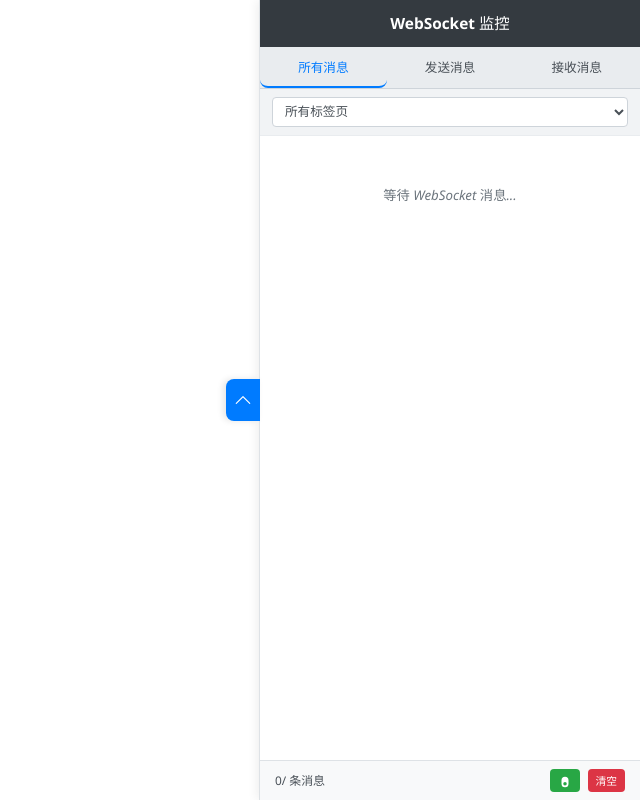
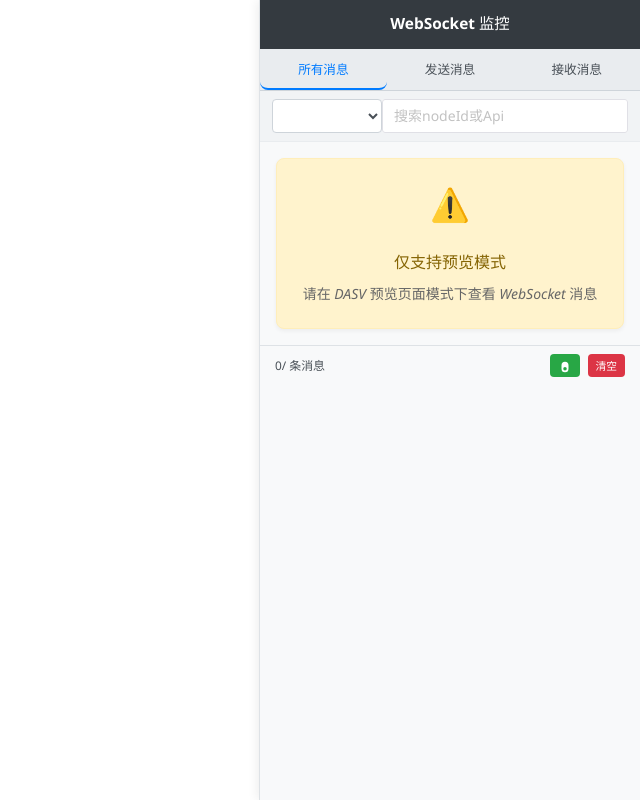
Before and after one commit to Coeur101/websocket-extension, a Vue app: page / in a window 1280 px wide. Shown: the whole page, without its empty margins (640-1280 px from the left). Built offline with nearby package versions, Linux system fonts and the light colour scheme.

Commit message:
feat: 添加页面状态ui

```diff
--- a/package.json
+++ b/package.json
@@ -10,6 +10,7 @@
     "preview": "vite preview"
   },
   "dependencies": {
+    "@vueuse/core": "^13.2.0",
     "dotenv": "^16.5.0",
     "vue": "^3.3.4"
   },
@@ -24,6 +25,7 @@
     "eslint-plugin-vue": "^9.9.0",
     "naive-ui": "^2.41.0",
     "prettier": "^2.8.4",
+    "sass": "^1.89.0",
     "typescript": "^5.0.2",
     "vite": "^4.4.6"
   }
--- a/src/App.vue
+++ b/src/App.vue
@@ -1,19 +1,8 @@
 <template>
   <div id="websocket-sidebar-container" :class="{ 'sidebar-visible': isOpen, 'sidebar-hidden': !isOpen }">
-    <button @click="toggleSidebar" class="toggle-button" :title="isOpen ? '收起面板' : '展开面板'">
-      <svg v-if="isOpen" xmlns="http://www.w3.org/2000/svg" width="16" height="16" fill="currentColor"
-        class="bi bi-chevron-right" viewBox="0 0 16 16">
-        <path fill-rule="evenodd"
-          d="M4.646 1.646a.5.5 0 0 1 .708 0l6 6a.5.5 0 0 1 0 .708l-6 6a.5.5 0 0 1-.708-.708L10.293 8 4.646 2.354a.5.5 0 0 1 0-.708z" />
-      </svg>
-      <svg v-else xmlns="http://www.w3.org/2000/svg" width="16" height="16" fill="currentColor"
-        class="bi bi-chevron-left" viewBox="0 0 16 16">
-        <path fill-rule="evenodd"
-          d="M11.354 1.646a.5.5 0 0 1 0 .708L5.707 8l5.647 5.646a.5.5 0 0 1-.708.708l-6-6a.5.5 0 0 1 0-.708l6-6a.5.5 0 0 1 .708 0z" />
-      </svg>
-    </button>
     <div class="sidebar-content">
       <h3>WebSocket 监控</h3>
+
 
       <!-- 标签页切换器 - 消息类型 -->
       <div class="tab-switcher message-type-tabs">
@@ -26,26 +15,41 @@
 
       <!-- 标签页 URL 选择器 -->
       <div class="tab-url-filter">
-        <select v-model="activeTabUrl" class="url-select">
-          <option value="">所有标签页</option>
-          <option v-for="url in tabUrls" :key="url" :value="url">
-            {{ getHostFromUrl(url) }}
+        <select class="url-select" v-model="activeTabUrl">
+          <option v-for="tab in tabUrls" :key="tab.value" :value="tab.value">
+            {{ tab.label }}
           </option>
         </select>
-        <span class="url-count" v-if="tabUrls.length > 0">{{ tabUrls.length }} 个标签页</span>
+        <n-space vertical>
+          <n-input v-model:value="value" @change="debouncedSearch" type="text" placeholder="搜索nodeId或Api" clearable />
+        </n-space>
       </div>
-
+      <div class="empty-message preview-warning" v-if="!activeTabUrl?.includes('preview')">
+        <div class="warning-icon">⚠️</div>
+        <div class="warning-content">
+          <h4>仅支持预览模式</h4>
+          <p>请在 DASV 预览页面模式下查看 WebSocket 消息</p>
+        </div>
+      </div>
+      <template v-else>
         <!-- 消息列表 -->
         <div class="message-list-container" ref="messageListContainerRef">
+          <n-space item-style="display: flex;" align="center" justify="center">
+            <n-checkbox v-model:checked="showStatusUI" @update:checked="toggleStatusUI">
+              显示状态UI
+            </n-checkbox>
+          </n-space>
           <div v-if="filteredMessages.length === 0" class="empty-message">
-          {{ activeMessageTab === 'all' ? '等待 WebSocket 消息...' : `没有${activeMessageTab === 'send' ? '发送' : '接收'}的消息` }}
+            {{ activeMessageTab === 'all' ? '等待 WebSocket 消息...' : `没有${activeMessageTab === 'send' ? '发送' : '接收'}的消息`
+            }}
           </div>
           <div v-for="(msg, index) in filteredMessages" :key="msg.id || index" class="message-item"
             :class="[msg.data.direction, { 'highlight': msg.isNew }]">
             <div class="message-header">
               <span class="timestamp">{{ formatTimestamp(msg.data.timestamp) }}</span>
               <div class="message-meta">
-              <span class="direction-tag" :class="msg.data.direction">{{ getDirectionText(msg.data.direction) }}</span>
+                <span class="direction-tag" :class="msg.data.direction">{{ getDirectionText(msg.data.direction)
+                }}</span>
                 <span class="tab-host" v-if="!activeTabUrl && msg.tabUrl" :title="msg.tabUrl">{{
                   getHostFromUrl(msg.tabUrl) }}</span>
               </div>
@@ -53,13 +57,13 @@
             <div class="message-url" v-if="msg.data.url">
               <small title="WebSocket URL">连接: {{ truncateUrl(msg.data.url, 40) }}</small>
             </div>
-          <pre class="message-data" @click="copyToClipboard(msg.data.message)"
-            title="点击复制消息内容">{{ formatMessageContent(msg.data.message) }}</pre>
+            <pre class="message-data">{{ formatMessageContent(msg.data) }}</pre>
           </div>
         </div>
-
+      </template>
       <div class="sidebar-footer">
-        <span class="message-count">{{ filteredMessages.length }}/{{ messages.length }} 条消息</span>
+        <span class="message-count">{{ filteredMessages.length }}/{{ messages[activeTabUrl as string]?.length }}
+          条消息</span>
         <div class="action-buttons">
           <button @click="toggleAutoScroll" class="action-btn" :class="{ active: autoScroll }" title="自动滚动到新消息">
             <svg xmlns="http://www.w3.org/2000/svg" width="14" height="14" fill="currentColor" viewBox="0 0 16 16">
@@ -70,6 +74,7 @@
           <button @click="clearMessages" class="action-btn clear-btn" title="清空消息列表">清空</button>
         </div>
       </div>
+
     </div>
   </div>
 </template>
@@ -80,8 +85,13 @@ import type {
   WebSocketMessage,
   MessageMap,
   MessageTab,
-  MessageDirection
+  MessageDirection,
+  WebSocketMessageData,
+  SystemMessageData
 } from './types/websocket';
+import { NInput, NSpace, NCheckbox } from 'naive-ui';
+import { useFormData } from './utils/useFormData';
+import { useDebounceFn } from '@vueuse/core';
 
 // 响应式数据
 const isOpen = ref<boolean>(true);
@@ -91,8 +101,13 @@ const nextMessageId = ref<number>(0);
 const messageListContainerRef = ref<HTMLElement | null>(null);
 const autoScroll = ref<boolean>(true);
 const activeMessageTab = ref<'all' | 'send' | 'receive'>('all');
-const activeTabUrl = ref<string>('');
+const activeTabUrl = ref<string | null>(null);
 const initialTabUrl = ref<string>('');
+const tabUrls = ref<{ label: string, value: string }[]>([]);
+const value = ref<string>('');
+const searchValue = ref<string>('');
+const showStatusUI = ref(true);
+
 
 // 消息类型标签页
 const messageTabs: MessageTab[] = [
@@ -107,20 +122,24 @@ const filteredMessages = computed(() => {
     return [];
   }
 
-  return messages.value[activeTabUrl.value].filter(msg => {
+  let filterMessages = messages.value[activeTabUrl.value].filter(msg => {
     const typeMatch = activeMessageTab.value === 'all' ||
       (activeMessageTab.value === 'send' && msg.data.direction === 'send') ||
       (activeMessageTab.value === 'receive' && msg.data.direction === 'receive');
-
     return typeMatch;
   });
+
+  if (searchValue.value) {
+    filterMessages = filterMessages.filter(msg => {
+      return msg.data.message?.includes(searchValue.value)
+    })
+  }
+  return filterMessages;
 });
 
-// 计算属性：所有标签页 URL 列表
-const tabUrls = computed(() => {
-  if (!messages.value) return [];
-  return Object.keys(messages.value);
-});
+const debouncedSearch = useDebounceFn((value: string) => {
+  searchValue.value = value;
+}, 300);
 
 // 方法：根据消息类型获取消息数量
 const getMessageCountByType = (type: 'all' | 'send' | 'receive'): number => {
@@ -146,10 +165,6 @@ const getHostFromUrl = (url: string): string => {
   }
 };
 
-// 切换侧边栏
-const toggleSidebar = (): void => {
-  isOpen.value = !isOpen.value;
-};
 
 // 切换自动滚动
 const toggleAutoScroll = (): void => {
@@ -162,11 +177,17 @@ const toggleAutoScroll = (): void => {
 // 处理接收到的消息
 const handleMessage = (event: MessageEvent): void => {
   try {
-    console.log('App.vue 接收到消息:', event.source, event.data);
-
     if (event.data && event.data.source === 'content-script' && event.data.action === 'messages_loaded') {
       if (event.data.messages) {
+        if (messages.value[event.data.activeTabUrl].length !== event.data.messages[event.data.activeTabUrl].length) {
           messages.value = event.data.messages;
+
+          tabUrls.value = [{ label: '清空所有消息页', value: '' }, ...Object.keys(messages.value).map(item => {
+            return {
+              label: item,
+              value: item
+            }
+          })];
 
           if (!activeTabUrl.value && event.data.activeTabUrl) {
             activeTabUrl.value = event.data.activeTabUrl;
@@ -179,6 +200,7 @@ const handleMessage = (event: MessageEvent): void => {
 
           if (autoScroll.value) {
             scrollToTop();
+          }
         }
       }
       return;
@@ -204,7 +226,10 @@ const handleMessage = (event: MessageEvent): void => {
         (event.data.type &&
           (event.data.type === 'WEBSOCKET_MESSAGE' ||
             event.data.type === 'WEBSOCKET_CONNECTION')));
-
+    if (event.data.type === 'WEBSOCKET_URL_SEARCH') {
+      searchValue.value = event.data.searchUrl || ''
+      value.value = event.data.searchUrl || ''
+    }
     if (isWebSocketMessage) {
       processMessage(event.data);
     }
@@ -232,12 +257,12 @@ const processMessage = (receivedEvent: WebSocketMessage): void => {
       messages.value[msgTabUrl] = [];
     }
 
-    let messageToAdd: WebSocketMessage;
+    let messageToAdd: WebSocketMessage | null;
 
     const baseData = {
       id: nextMessageId.value++,
       timestamp: receivedEvent.data?.timestamp || new Date().toISOString(),
-      url: receivedEvent.data?.url,
+      url: receivedEvent.data?.url || '',
       isNew: true,
       tabUrl: msgTabUrl,
       direction: receivedEvent.data.direction,
@@ -271,13 +296,13 @@ const processMessage = (receivedEvent: WebSocketMessage): void => {
     }
 
     const isDuplicate = messages.value[msgTabUrl].some(m =>
-      m.data.message === messageToAdd.data.message &&
+      m.data.message === messageToAdd?.data.message &&
       m.data.direction === messageToAdd.data.direction &&
       Math.abs(new Date(m.data.timestamp).getTime() - new Date(messageToAdd.data.timestamp).getTime()) < 100
     );
 
     if (!isDuplicate) {
-      messages.value[msgTabUrl].unshift(messageToAdd);
+      messages.value[msgTabUrl].unshift(messageToAdd as WebSocketMessage);
       if (messages.value[msgTabUrl].length > 200) {
         messages.value[msgTabUrl].pop();
       }
@@ -287,7 +312,7 @@ const processMessage = (receivedEvent: WebSocketMessage): void => {
       }
 
       setTimeout(() => {
-        const newMsg = messages.value[msgTabUrl].find(m => m.id === messageToAdd.id);
+        const newMsg = messages.value[msgTabUrl].find(m => m.id === messageToAdd?.id);
         if (newMsg) newMsg.data.isNew = false;
       }, 1500);
     }
@@ -324,22 +349,19 @@ const truncateUrl = (url: string, maxLength: number = 40): string => {
 };
 
 // 格式化消息内容
-const formatMessageContent = (content: string): string => {
-  if (!content) return '';
-
-  try {
-    if (typeof content === 'string' && (content.startsWith('{') || content.startsWith('['))) {
-      const parsedJson = JSON.parse(content);
-      return JSON.stringify(parsedJson, null, 2);
+const formatMessageContent = (data: WebSocketMessageData | SystemMessageData): string => {
+  const { direction } = data
+  const { formSendData, formReceiveData } = useFormData()
+  if (direction === 'send') {
+    return formSendData(data.message) as string
   }
-  } catch (e) {
-    // 如果不是有效 JSON，返回原始内容
+  if (direction === 'receive') {
+    return formReceiveData(data.message) as string
   }
-
-  return content;
+  return data.message
 };
 
-// 滚动到底部
+// 滚动到顶部
 const scrollToTop = (): void => {
   nextTick(() => {
     if (messageListContainerRef.value) {
@@ -350,29 +372,19 @@ const scrollToTop = (): void => {
 
 // 清空消息
 const clearMessages = (): void => {
-  if (!activeTabUrl.value || !messages.value[activeTabUrl.value]) {
-    return;
-  }
 
+  if (activeTabUrl.value) {
     messages.value[activeTabUrl.value] = [];
     connectedUrl.value = null;
-
+  } else {
+    messages.value = {};
+  }
   if (window.parent !== window) {
     window.parent.postMessage({
       source: 'websocket-sidebar',
       action: 'clear_messages',
       tabUrl: activeTabUrl.value
     }, '*');
-  }
-};
-
-// 复制内容到剪贴板
-const copyToClipboard = async (text: string): Promise<void> => {
-  try {
-    await navigator.clipboard.writeText(text);
-    console.log('Message copied to clipboard');
-  } catch (err) {
-    console.error('Failed to copy message: ', err);
   }
 };
 
@@ -384,7 +396,7 @@ watch(activeMessageTab, () => {
 });
 
 // 监听 activeTabUrl 变化，切换显示的标签页消息
-watch(activeTabUrl, (newUrl: string) => {
+watch(activeTabUrl, (newUrl: string | null) => {
   if (newUrl && !messages.value[newUrl]) {
     messages.value[newUrl] = [];
   }
@@ -409,10 +421,6 @@ onMounted(() => {
     }
   }, 2000);
 
-  window.addEventListener('toggle-ws-sidebar-visibility', () => {
-    toggleSidebar();
-    console.log('侧边栏可见性已切换:', isOpen.value ? '显示' : '隐藏');
-  });
 
   if (window.parent !== window) {
     window.parent.postMessage({
@@ -425,12 +433,21 @@ onMounted(() => {
   onBeforeUnmount(() => {
     clearInterval(messagePollingInterval);
     window.removeEventListener('message', handleMessage);
-    window.removeEventListener('toggle-ws-sidebar-visibility', toggleSidebar);
   });
 });
+
+// 添加切换状态UI的方法
+function toggleStatusUI(checked: boolean) {
+  // 向content script发送消息
+  window.parent.postMessage({
+    source: 'websocket-sidebar',
+    action: 'toggle_status_ui',
+    show: checked
+  }, '*');
+}
 </script>
 
-<style scoped>
+<style scoped lang="scss">
 #websocket-sidebar-container {
   position: fixed;
   top: 0;
@@ -452,43 +469,6 @@ onMounted(() => {
 
 #websocket-sidebar-container.sidebar-visible {
   transform: translateX(0%);
-}
-
-.toggle-button {
-  position: absolute;
-  left: -0px;
-  top: 50%;
-  transform: translateY(-50%) translateX(-100%);
-  writing-mode: vertical-rl;
-  text-orientation: mixed;
-  padding: 12px 8px;
-  background-color: #007bff;
-  color: white;
-  border: none;
-  cursor: pointer;
-  border-radius: 8px 0 0 8px;
-  font-size: 13px;
-  line-height: 1;
-  box-shadow: -3px 0px 6px rgba(0, 0, 0, 0.1);
-  transition: background-color 0.2s ease;
-  display: flex;
-  align-items: center;
-  justify-content: center;
-  z-index: 10;
-}
-
-.toggle-button:hover {
-  background-color: #0056b3;
-}
-
-.toggle-button svg {
-  width: 18px;
-  height: 18px;
-  transform: rotate(90deg);
-}
-
-#websocket-sidebar-container.sidebar-visible .toggle-button svg {
-  transform: rotate(-90deg);
 }
 
 .sidebar-content {
@@ -579,6 +559,11 @@ h3 {
   font-size: 0.9em;
   background-color: white;
   color: #495057;
+  height: 34px;
+
+  &:focus {
+    outline: none;
+  }
 }
 
 .url-count {
@@ -775,4 +760,59 @@ pre.message-data:hover {
 .clear-btn:hover {
   background-color: #c82333;
 }
+
+.preview-warning {
+  display: flex;
+  flex-direction: column;
+  align-items: center;
+  justify-content: center;
+  padding: 24px;
+  background-color: #fff3cd;
+  border: 1px solid #ffeeba;
+  border-radius: 8px;
+  margin: 16px;
+  box-shadow: 0 2px 4px rgba(0, 0, 0, 0.05);
+  transition: all 0.3s ease;
+
+  &:hover {
+    transform: translateY(-2px);
+    box-shadow: 0 4px 8px rgba(0, 0, 0, 0.1);
+  }
+
+  .warning-icon {
+    font-size: 32px;
+    margin-bottom: 16px;
+    animation: bounce 2s infinite;
+  }
+
+  .warning-content {
+    text-align: center;
+
+    h4 {
+      color: #856404;
+      margin: 0 0 8px 0;
+      font-size: 16px;
+      font-weight: 600;
+    }
+
+    p {
+      color: #666;
+      margin: 0;
+      font-size: 14px;
+      line-height: 1.5;
+    }
+  }
+}
+
+@keyframes bounce {
+
+  0%,
+  100% {
+    transform: translateY(0);
+  }
+
+  50% {
+    transform: translateY(-5px);
+  }
+}
 </style>
--- a/src/types/websocket.ts
+++ b/src/types/websocket.ts
@@ -1,6 +1,6 @@
 // WebSocket消息类型
 export type MessageDirection = 'send' | 'receive' | 'system';
-export type MessageType = 'WEBSOCKET_MESSAGE' | 'WEBSOCKET_CONNECTION' | 'INFO';
+export type MessageType = 'WEBSOCKET_MESSAGE' | 'WEBSOCKET_CONNECTION' | 'INFO' | 'WEBSOCKET_URL_SEARCH';
 
 // 基础消息数据结构
 export interface BaseMessageData {
@@ -30,6 +30,7 @@ export interface WebSocketMessage {
   source: string;
   type: MessageType;
   tabUrl: string;
+  searchUrl?: string;
   data: WebSocketMessageData | SystemMessageData;
 }
 
--- /dev/null
+++ b/src/utils/useFormData.ts
@@ -0,0 +1,54 @@
+export const useFormData = () => {
+
+  const cleaned = (data: string) => {
+    return data.replace(/^\d+/, '') // 去掉前面的数字
+  }
+
+  const formSendData = (data: string) => {
+    const cleanedData = cleaned(data)
+    try {
+      const parsed = JSON.parse(cleanedData)
+
+      // 拿到 requestParameter 对象
+      const { url, requestHeader, requestBody, com } = parsed[1]
+      return JSON.stringify({
+        url,
+        requestHeader,
+        requestBody,
+        com
+      })
+    } catch (e) {
+      return data
+    }
+
+  }
+
+  const formReceiveData = (data: string) => {
+    const cleanedData = cleaned(data)
+    try {
+      const parsed = JSON.parse(cleanedData)
+
+      // 拿到 requestParameter 对象
+      const { url, requestHeader, requestBody, com } = parsed[1].requestParameter
+
+      // 拿到外层 data
+      const outerData = parsed[1].data || {}
+      const errorDetail = parsed[1].detail || {}
+      return JSON.stringify({
+        url,
+        requestHeader,
+        requestBody,
+        com,
+        data: outerData,
+        errorDetail
+      })
+    } catch (e) {
+      return data
+    }
+
+  }
+  return {
+    formSendData,
+    formReceiveData
+  }
+}
```
Also changed, not shown: src/background.ts (+6 -4 lines), src/content.ts (+37 -6 lines), src/inject.ts (+123 -24 lines), src/utils/formData.ts (added, +50 -0 lines), tsconfig.json (+13 -6 lines), 1 other file (tests, documents, lock files or other folders). Lines whose indentation alone changed are shown as unchanged.
